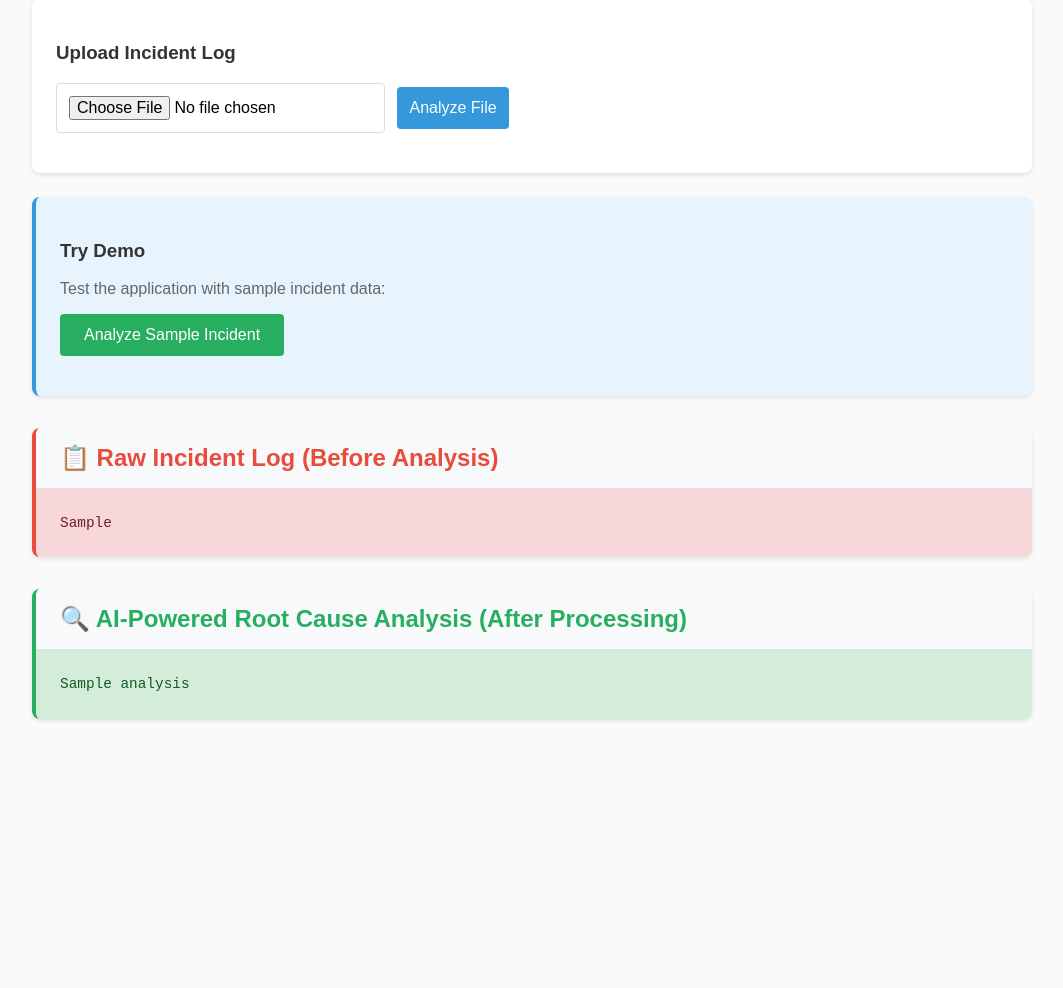
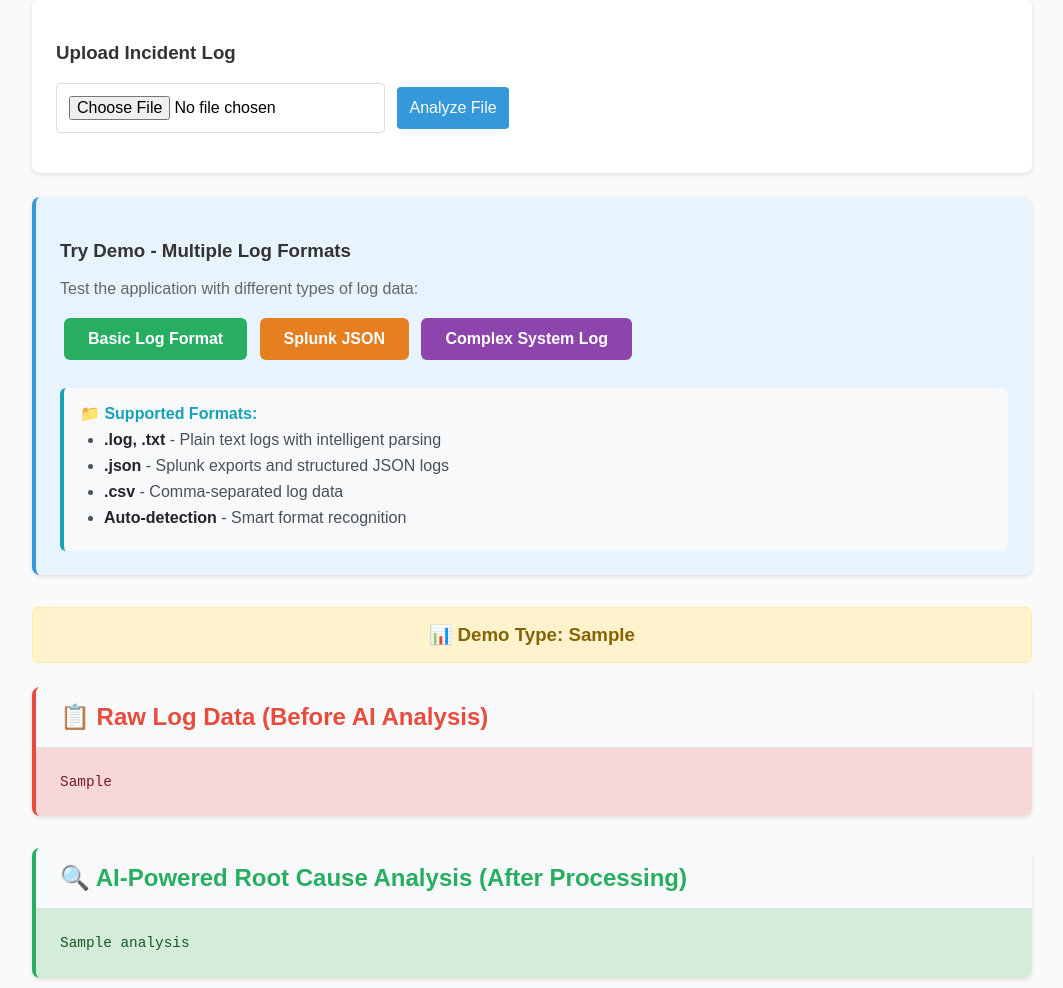
Before and after one commit to AWHProjects/Causewise--LLM-Powered-RCA-Assistant, a Flask app: template templates/index.html in a window 1280 px wide. Shown: the part 155-1143 px from the top of the page, without its empty margins (108-1171 px from the left). Before the commit the page ends 876 px from the top, so only its background shows below. Run offline with Flask 3, Linux system fonts and the light colour scheme; the template is opened without the code that fills it: most values are stand-ins (such as "Sample title", 1, 10 or a date in 2020).

Commit message:
Add multi-format demo logs and system monitoring
Introduces sample Cisco and Polycom logs for demo purposes and updates the UI to support multiple demo log formats. Adds a new system_monitor.py module for real-time system stats using psutil. Enhances LLM analysis with progress tracking, validation, and metadata. Updates requirements.txt to include psutil, and improves the frontend with new demo buttons, format info, and styling.

```diff
--- a/requirements.txt
+++ b/requirements.txt
@@ -2,3 +2,4 @@ flask
 langchain
 openai
 python-dotenv
+psutil
--- a/src/app.py
+++ b/src/app.py
@@ -13,21 +13,36 @@ app = Flask(__name__,
 def home():
     analysis = None
     raw_log_data = None
+    demo_type = None
 
     if request.method == 'POST':
-        if 'demo' in request.form:
-            # Use sample incident log for demo
+        if 'demo_basic' in request.form:
+            # Use basic incident log for demo
             sample_log_path = '../data/sample_incident.log'
             raw_log_data = parse_log(sample_log_path)
             analysis = analyze_incident(raw_log_data)
+            demo_type = "Basic Log Format"
+        elif 'demo_splunk' in request.form:
+            # Use Splunk JSON format for demo
+            sample_log_path = '../data/sample_splunk.json'
+            raw_log_data = parse_log(sample_log_path)
+            analysis = analyze_incident(raw_log_data)
+            demo_type = "Splunk JSON Format"
+        elif 'demo_complex' in request.form:
+            # Use complex system log for demo
+            sample_log_path = '../data/sample_complex.txt'
+            raw_log_data = parse_log(sample_log_path)
+            analysis = analyze_incident(raw_log_data)
+            demo_type = "Complex System Log"
         elif 'incident_file' in request.files:
             uploaded_file = request.files['incident_file']
             if uploaded_file.filename:
                 filepath = save_uploaded_file(uploaded_file)
                 raw_log_data = parse_log(filepath)
                 analysis = analyze_incident(raw_log_data)
+                demo_type = f"Uploaded File: {uploaded_file.filename}"
 
-    return render_template('index.html', analysis=analysis, raw_log_data=raw_log_data)
+    return render_template('index.html', analysis=analysis, raw_log_data=raw_log_data, demo_type=demo_type)
 
 if __name__ == '__main__':
     app.run(debug=True)
--- a/static/style.css
+++ b/static/style.css
@@ -52,14 +52,87 @@ button:hover {
     background: #2980b9;
 }
 
-.demo-btn {
-    background: #27ae60;
-    padding: 0.75rem 1.5rem;
-    margin-left: 0;
+.demo-buttons {
+    margin-bottom: 1.5rem;
 }
 
-.demo-btn:hover {
+.demo-btn {
+    padding: 0.75rem 1.5rem;
+    margin: 0.25rem;
+    border-radius: 6px;
+    font-weight: bold;
+    transition: all 0.3s ease;
+}
+
+.demo-btn.basic {
+    background: #27ae60;
+    color: white;
+}
+
+.demo-btn.basic:hover {
     background: #229954;
+    transform: translateY(-2px);
+}
+
+.demo-btn.splunk {
+    background: #e67e22;
+    color: white;
+}
+
+.demo-btn.splunk:hover {
+    background: #d35400;
+    transform: translateY(-2px);
+}
+
+.demo-btn.complex {
+    background: #8e44ad;
+    color: white;
+}
+
+.demo-btn.complex:hover {
+    background: #7d3c98;
+    transform: translateY(-2px);
+}
+
+.supported-formats {
+    background: #f8f9fa;
+    padding: 1rem;
+    border-radius: 6px;
+    border-left: 4px solid #17a2b8;
+    margin-top: 1rem;
+}
+
+.supported-formats h4 {
+    margin: 0 0 0.5rem 0;
+    color: #17a2b8;
+}
+
+.supported-formats ul {
+    margin: 0;
+    padding-left: 1.5rem;
+}
+
+.supported-formats li {
+    margin-bottom: 0.5rem;
+    color: #495057;
+}
+
+.supported-formats strong {
+    color: #212529;
+}
+
+.demo-info {
+    background: #fff3cd;
+    border: 1px solid #ffeaa7;
+    border-radius: 6px;
+    padding: 1rem;
+    margin-bottom: 1.5rem;
+    text-align: center;
+}
+
+.demo-info h3 {
+    margin: 0;
+    color: #856404;
 }
 
 .results-section {
--- a/templates/index.html
+++ b/templates/index.html
@@ -17,18 +17,41 @@
     </div>
 
     <div class="demo-section">
-        <h3>Try Demo</h3>
-        <p>Test the application with sample incident data:</p>
-        <form method="post">
-            <button type="submit" name="demo" value="true" class="demo-btn">Analyze Sample Incident</button>
-        </form>
+        <h3>Try Demo - Multiple Log Formats</h3>
+        <p>Test the application with different types of log data:</p>
+        <div class="demo-buttons">
+            <form method="post" style="display: inline;">
+                <button type="submit" name="demo_basic" value="true" class="demo-btn basic">Basic Log Format</button>
+            </form>
+            <form method="post" style="display: inline;">
+                <button type="submit" name="demo_splunk" value="true" class="demo-btn splunk">Splunk JSON</button>
+            </form>
+            <form method="post" style="display: inline;">
+                <button type="submit" name="demo_complex" value="true" class="demo-btn complex">Complex System Log</button>
+            </form>
+        </div>
+        <div class="supported-formats">
+            <h4>📁 Supported Formats:</h4>
+            <ul>
+                <li><strong>.log, .txt</strong> - Plain text logs with intelligent parsing</li>
+                <li><strong>.json</strong> - Splunk exports and structured JSON logs</li>
+                <li><strong>.csv</strong> - Comma-separated log data</li>
+                <li><strong>Auto-detection</strong> - Smart format recognition</li>
+            </ul>
+        </div>
     </div>
 
     {% if raw_log_data or analysis %}
         <div class="results-section">
+            {% if demo_type %}
+                <div class="demo-info">
+                    <h3>📊 Demo Type: {{ demo_type }}</h3>
+                </div>
+            {% endif %}
+
             {% if raw_log_data %}
                 <div class="before-section">
-                    <h2>📋 Raw Incident Log (Before Analysis)</h2>
+                    <h2>📋 Raw Log Data (Before AI Analysis)</h2>
                     <pre class="raw-log">{{ raw_log_data }}</pre>
                 </div>
             {% endif %}
```
Also changed, not shown: src/llm.py (+78 -3 lines), src/system_monitor.py (added, +81 -0 lines), 2 other files.
